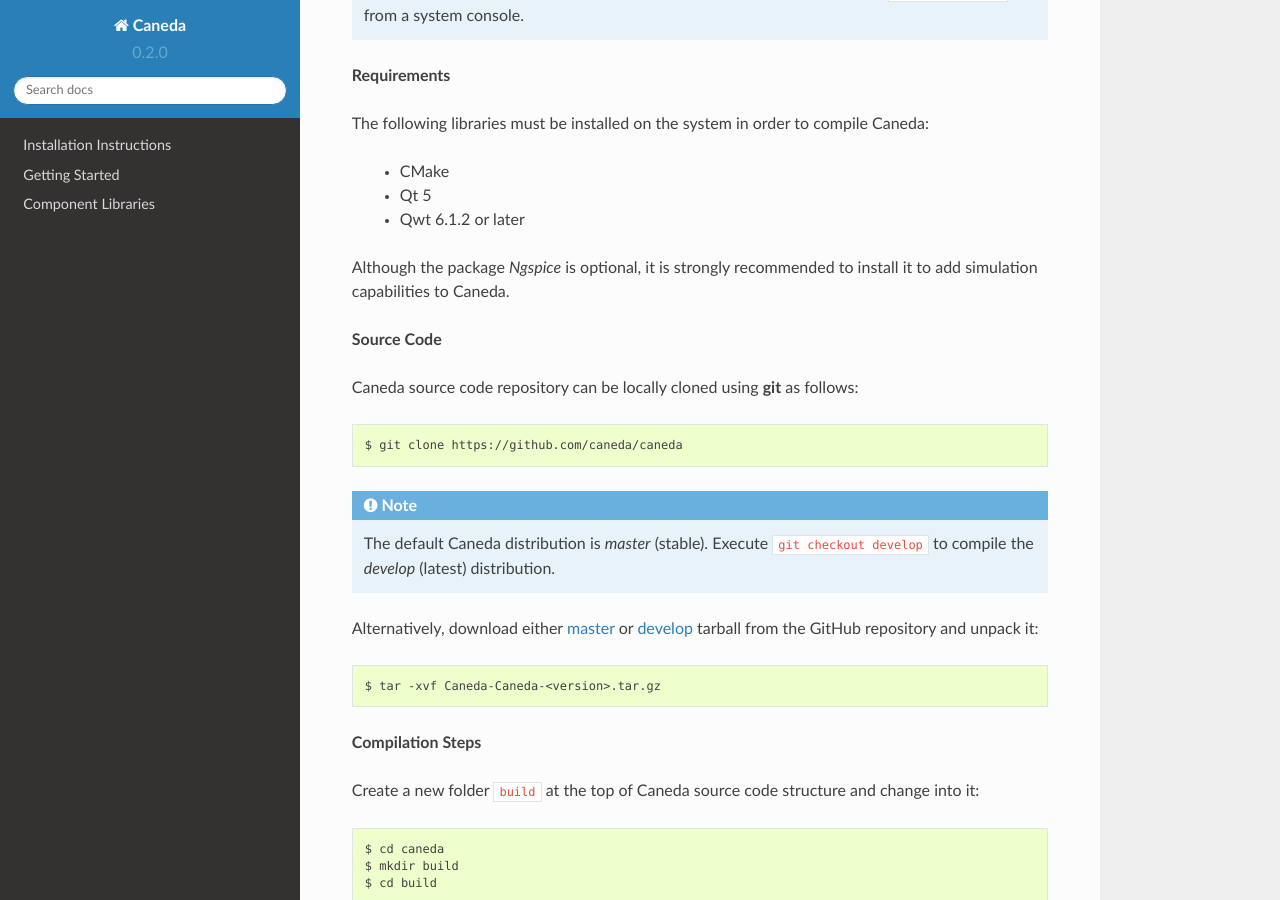
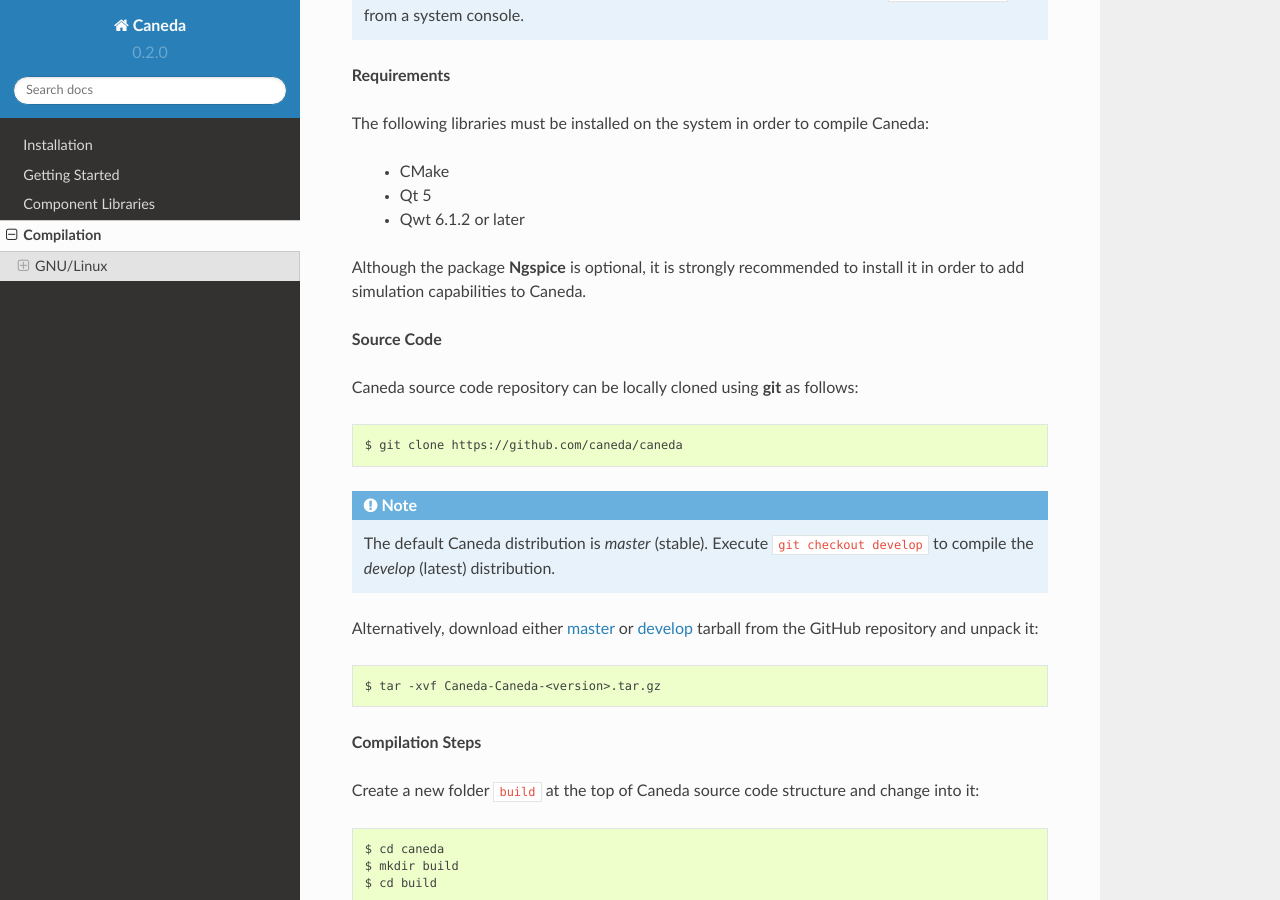
Before and after one commit to Caneda/Docs, a Sphinx documentation site: the page built from docs/compilation.rst, in a window 1280 px wide and 900 px high, scrolled down 520 px. Built offline with Sphinx 7.4.7 and the Read the Docs theme 2.0.0, drawn with Linux system fonts in a browser that asks for light colours.

Commit message:
Changes on documentation homepage layout. Separate installation and compilation instructions.

```diff
--- a/docs/compilation.rst
+++ b/docs/compilation.rst
@@ -29,13 +29,13 @@
   * Qt 5
   * Qwt 6.1.2 or later
 
-Although the package *Ngspice*  is optional, it is strongly recommended to install it to add simulation capabilities to Caneda.
+Although the package **Ngspice**  is optional, it is strongly recommended to install it in order to add simulation capabilities to Caneda.
 
 **Source Code**
 
 Caneda source code repository can be locally cloned using **git** as follows:
 
-.. code-block:: example
+.. code-block:: none
 
   $ git clone https://github.com/caneda/caneda
 
@@ -46,7 +46,7 @@
 .. _`master`:  https://github.com/Caneda/Caneda/tarball/master
 .. _`develop`: https://github.com/Caneda/Caneda/tarball/develop
 
-.. code-block:: example
+.. code-block:: none
 
   $ tar -xvf Caneda-Caneda-<version>.tar.gz
 
@@ -54,7 +54,7 @@
 
 Create a new folder ``build`` at the top of Caneda source code structure and change into it:
 
-.. code-block:: example
+.. code-block:: none
 
   $ cd caneda
   $ mkdir build
@@ -62,14 +62,14 @@
 
 Configure and compile the source package:
 
-.. code-block:: example
+.. code-block:: none
 
   $ cmake ../
   $ make
 
 Finally, install Caneda into the system (requires root privileges):
 
-.. code-block:: example
+.. code-block:: none
 
   # make install
 
@@ -81,7 +81,7 @@
 CMake can take initial values for configuration parameters by setting environment variables from the command line.
 Here is an example:
 
-.. code-block:: example
+.. code-block:: none
 
   $ cmake CC=gcc-6 CXX=g++-6 CFLAGS=-O2 LIBS=-lposix ../
 
@@ -100,7 +100,7 @@
 
 To associate Caneda file types with the application itself, execute the following command:
 
-.. code-block:: example
+.. code-block:: none
 
   $ update-mime-database /usr/local/share/mime
 
@@ -117,7 +117,7 @@
 
 Use **aptitude** to install the required/suggested packages:
 
-.. code-block:: example
+.. code-block:: none
 
   # aptitude install git cmake g++ qtbase5-dev libqt5svg5-dev qttools5-dev qttools5-dev-tools ngspice libqwt-qt5-dev
 
@@ -125,7 +125,7 @@
 
 Create a temporary folder and change to it:
 
-.. code-block:: example
+.. code-block:: none
 
   $ cd ~
   $ mkdir temp_caneda
@@ -133,7 +133,7 @@
 
 Get the latest Caneda *git* snapshot:
 
-.. code-block:: example
+.. code-block:: none
 
   $ git clone https://github.com/caneda/caneda
 
@@ -144,13 +144,13 @@
 .. _`master`:  https://github.com/Caneda/Caneda/tarball/master
 .. _`develop`: https://github.com/Caneda/Caneda/tarball/develop
 
-.. code-block:: example
+.. code-block:: none
 
   $ tar -xvf Caneda-Caneda-<version>.tar.gz
 
 Create the folder ``build`` at the top of the source code structure and change into it:
 
-.. code-block:: example
+.. code-block:: none
 
   $ cd caneda
   $ mkdir build
@@ -158,14 +158,14 @@
 
 Configure the source package and start the compilation process:
 
-.. code-block:: example
+.. code-block:: none
 
   $ cmake ../
   $ make
 
 Install Caneda into the system by executing:
 
-.. code-block:: example
+.. code-block:: none
 
   # make install
 
@@ -183,7 +183,7 @@
 
 Use **aptitude** to install the required/suggested packages:
 
-.. code-block:: example
+.. code-block:: none
 
   # aptitude install git cmake g++ qtbase5-dev libqt5svg5-dev qttools5-dev qttools5-dev-tools ngspice
 
@@ -191,7 +191,7 @@
 
 Create a temporary folder and change to it:
 
-.. code-block:: example
+.. code-block:: none
 
   $ cd ~
   $ mkdir temp_caneda
@@ -203,13 +203,13 @@
 
 .. _`Qwt libraries`: https://sourceforge.net/projects/qwt/files/latest/download
 
-.. code-block:: example
+.. code-block:: none
 
   $ tar -xvf qwt-6.1.2.tar.bz2
 
 Change to Qwt folder to configure and compile the source code:
 
-.. code-block:: example
+.. code-block:: none
 
   $ cd qwt-6.1.2
   $ /usr/lib/x86_64-linux-gnu/qt5/bin/qmake qwt.pro
@@ -217,19 +217,19 @@
 
 Install Qwt into the system:
 
-.. code-block:: example
+.. code-block:: none
 
   # make install
 
 Go back to the temporary folder created earlier:
 
-.. code-block:: example
+.. code-block:: none
 
   $ cd ~/temp_caneda
 
 Get the latest Caneda *git* snapshot:
 
-.. code-block:: example
+.. code-block:: none
 
   $ git clone https://github.com/caneda/caneda
 
@@ -240,13 +240,13 @@
 .. _`master`:  https://github.com/Caneda/Caneda/tarball/master
 .. _`develop`: https://github.com/Caneda/Caneda/tarball/develop
 
-.. code-block:: example
+.. code-block:: none
 
   $ tar -xvf Caneda-Caneda-<version>.tar.gz
 
 Create the folder ``build`` at the top of the source code structure and change into it:
 
-.. code-block:: example
+.. code-block:: none
 
   $ cd caneda
   $ mkdir build
@@ -254,20 +254,20 @@
 
 Configure the source package and start the compilation process:
 
-.. code-block:: example
+.. code-block:: none
 
   $ cmake ../
   $ make
 
 Install Caneda into the system by executing:
 
-.. code-block:: example
+.. code-block:: none
 
   # make install
 
 To open Caneda, point explicitly to Qwt 6.1.2 library path as follows:
 
-.. code-block:: example
+.. code-block:: none
 
   $ LD_LIBRARY_PATH=/usr/local/qwt-6.1.2/lib/ caneda &
 
```
Also changed, not shown: docs/gettingstarted.rst (+18 -11 lines), docs/index.rst (+22 -11 lines), docs/installation.rst (+18 -9 lines), docs/libraries.rst (+18 -9 lines), docs/legacy/install.rst (renamed from docs/install.rst).
